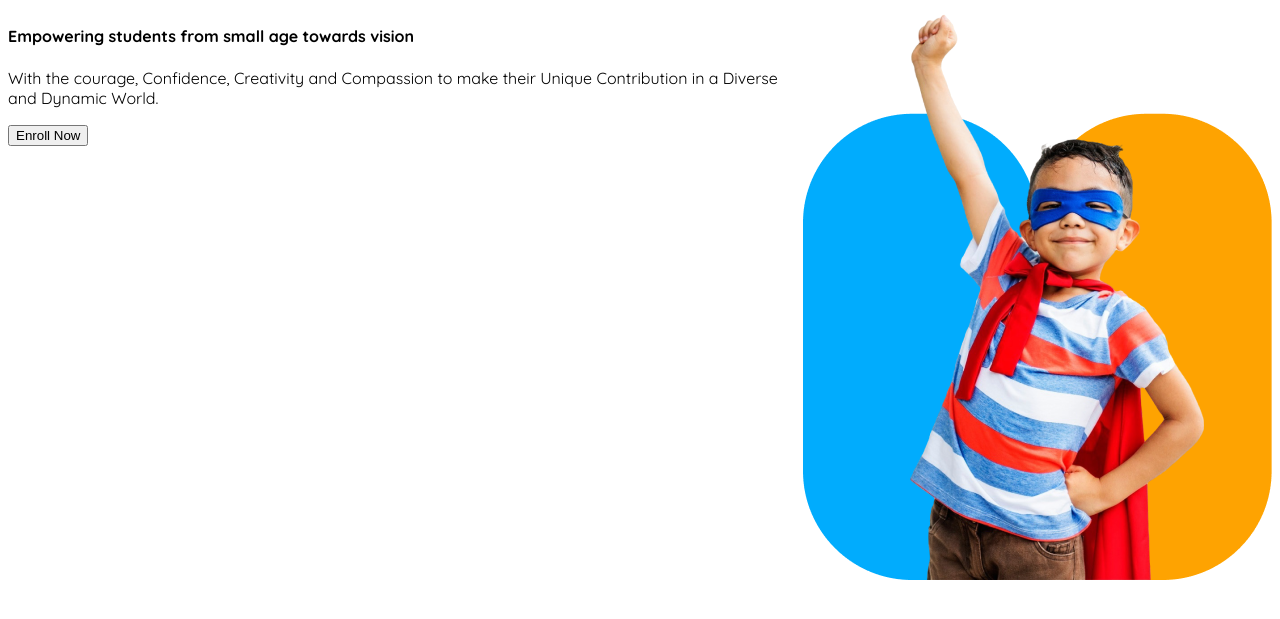
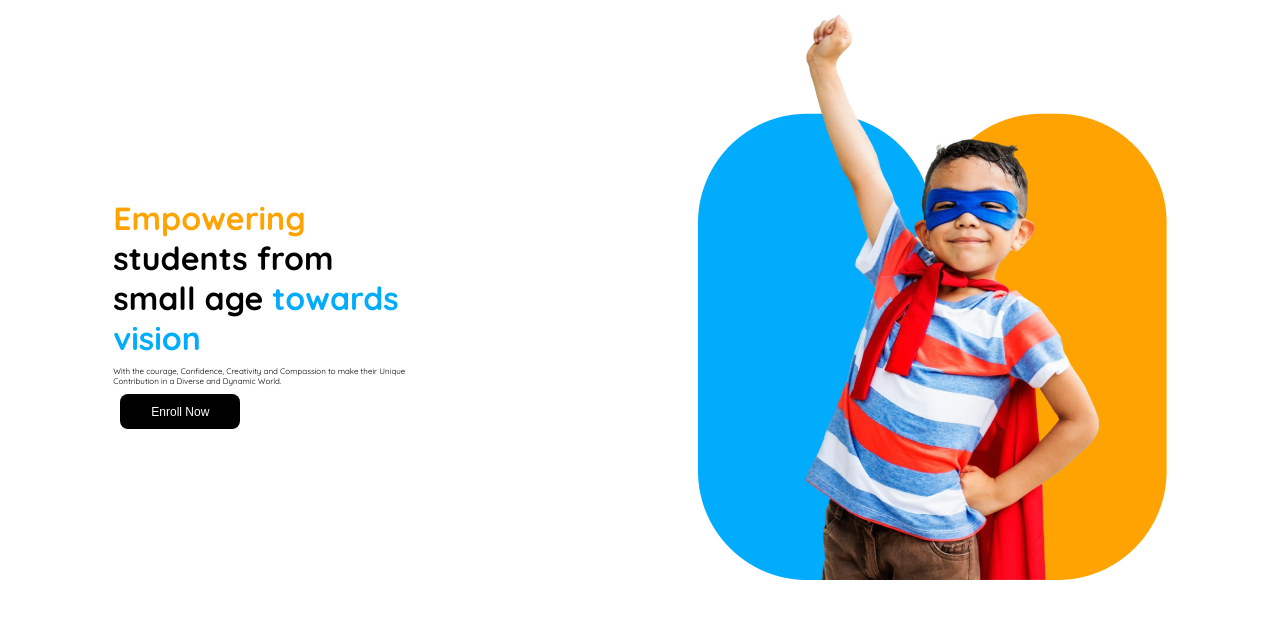
Before and after one commit to yasmin595/second-assignment-repo, a plain HTML site: page index.html in a window 1280 px wide. Shown: the part 77-696 px from the top of the page. Drawn offline with Linux system fonts and the light colour scheme.

Commit message:
added banner

```diff
--- a/index.html
+++ b/index.html
@@ -22,15 +22,15 @@
 
 </nav>
 <section class="banner-container">
-    <div>
-        <h4 class="banner-title">Empowering
-            students from small age towards vision</h4>
+    <div class="banner">
+        <h4 class="banner-title"><span class="Empowering">Empowering</span>
+            students from small age <span class="towards-vision">towards vision</span></h4>
             <p class="banner-description">
                 With the courage, Confidence, Creativity and Compassion to make their Unique Contribution in a Diverse and Dynamic World.
             </p>
             <button class="btn-secondary">Enroll Now</button>
     </div>
-<img src="images/hero-kids.png" alt="a picture of hero kids">
+<img  src="images/hero-kids.png" alt="a picture of hero kids">
 </section>
     </header>
     <main>
--- a/styles/style.css
+++ b/styles/style.css
@@ -59,7 +59,10 @@ font-weight: 400;
 line-height: 30px;
 text-align: left;
 }
-.li-2{
+.li-1, .Empowering{
+    color: rgb(254, 163, 1) ;
+}
+.li-2, .towards-vision{
  color:  rgb(1, 172, 253);
 }
 .li-3{
@@ -68,7 +71,7 @@ text-align: left;
 .li-4{
     color: rgb(93, 88, 239);
 }
-.btn-primary{
+.btn-primary, .btn-secondary{
 width: 120px;
 height: 35px;
 justify-content: center;
@@ -89,4 +92,29 @@ border-style: none;
 /* banner style */
 .banner-container{
     display: flex;
+    justify-content: center;
+    gap: 290px;
+    width: auto;
+    height: 575px;
+    align-items: center;
+
+
 }
+.banner{
+    width:23vw ;
+}
+.banner-title{
+
+justify-content: flex-start;
+font-size: 2rem;
+font-weight: 700;
+text-align: left;
+margin-bottom: 0px;
+}
+.banner-description{
+    font-weight: 400;
+    font-size: 0.5rem;
+}
+.btn-secondary{
+    background-color:black;
+}
```
